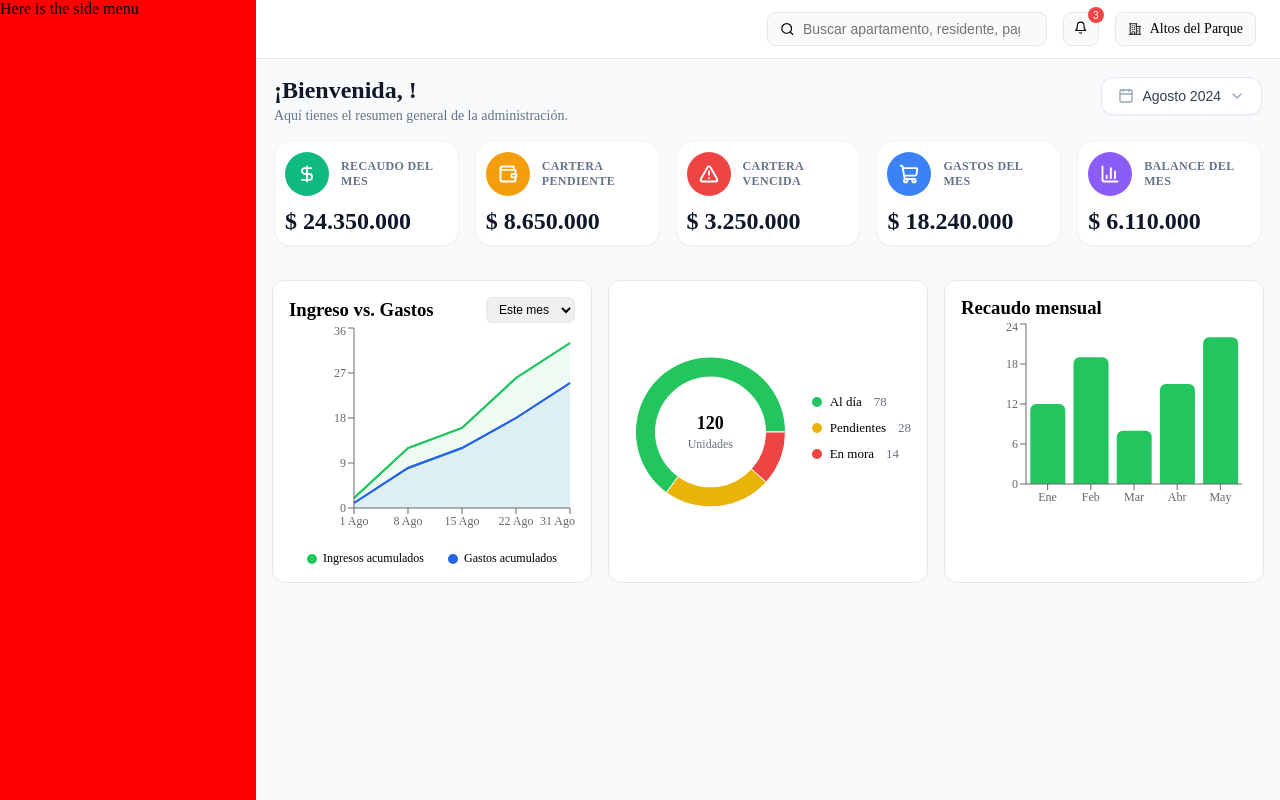
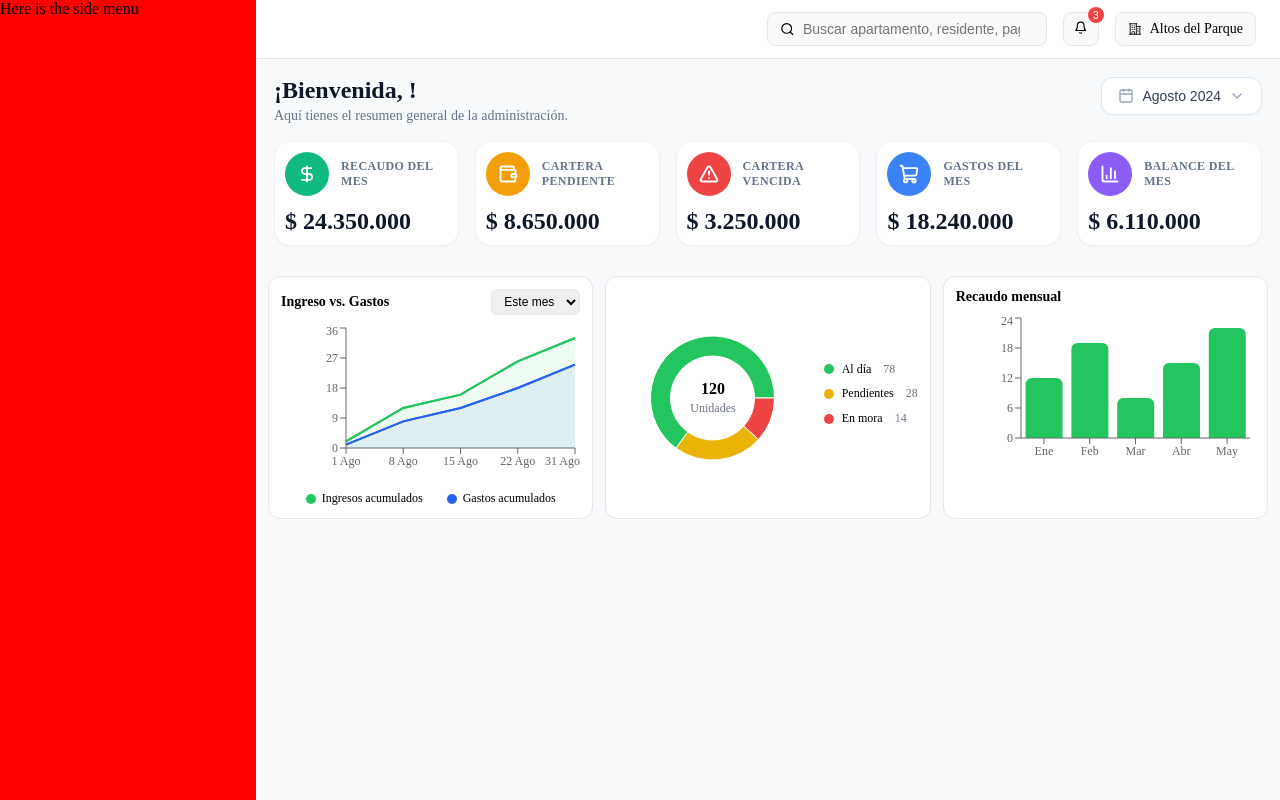
Before and after one commit to StartupName/admin-software, a React (Vite) app: page /dashboard in a window 1280 px wide. Built offline with nearby package versions, Linux system fonts and the light colour scheme.

Commit message:
fix(component-charts): reduce chart sizes to fit dashboard layout

```diff
--- a/src/modules/dashboard/components/ChartsComponent/ApartmentStatusDonut.jsx
+++ b/src/modules/dashboard/components/ChartsComponent/ApartmentStatusDonut.jsx
@@ -6,13 +6,13 @@ export default function ApartmentStatusDonut({ data, legendPosition = "right", s
   return (
     <div className={`chartCard donutWrapper legend-${legendPosition}`} style={style}>
       <div className="chartContainer">
-        <ResponsiveContainer width="100%" height={180}>
+        <ResponsiveContainer width="100%" height={140}>
           <PieChart>
             <Pie
               data={data}
               dataKey="value"
-              innerRadius={55}
-              outerRadius={75}
+              innerRadius={42}
+              outerRadius={62}
             >
               {data.map((entry, index) => (
                 <Cell key={index} fill={entry.color} />
--- a/src/modules/dashboard/components/ChartsComponent/ChartsComponent.css
+++ b/src/modules/dashboard/components/ChartsComponent/ChartsComponent.css
@@ -1,22 +1,32 @@
 .chartsGrid {
   display: grid;
   grid-template-columns: 1fr 1fr 1fr;
-  gap: 16px;
-  padding: 16px;
+  gap: 12px;
+  padding: 12px;
   width: 100%;
   max-width: 100%;
   box-sizing: border-box;
+  align-items: stretch;
 }
 
 .chartCard {
   background: #fff;
   border: 1px solid #e5e7eb;
   border-radius: 12px;
-  padding: 16px;
+  padding: 12px;
   min-width: 0;
   overflow: hidden;
   width: 100%;
   box-sizing: border-box;
+  display: flex;
+  flex-direction: column;
+  height: 100%;
+}
+
+.chartCard h3 {
+  font-size: 14px;
+  font-weight: 600;
+  margin: 0 0 8px 0;
 }
 
 .chartHeader {
@@ -24,6 +34,13 @@
   justify-content: space-between;
   align-items: center;
   gap: 8px;
+  margin-bottom: 8px;
+}
+
+.chartHeader h3 {
+  font-size: 14px;
+  font-weight: 600;
+  margin: 0;
 }
 
 .chartHeader select {
@@ -49,7 +66,7 @@
 
 .centerLabel span {
   display: block;
-  font-size: 18px;
+  font-size: 16px;
   font-weight: 700;
 }
 
@@ -121,7 +138,8 @@
 .pieLegend {
   list-style: none;
   padding: 0;
-  font-size: 13px;
+  margin: 0;
+  font-size: 12px;
 }
 
 .pieLegend li {
--- a/src/modules/dashboard/components/ChartsComponent/IncomeChart.jsx
+++ b/src/modules/dashboard/components/ChartsComponent/IncomeChart.jsx
@@ -11,7 +11,7 @@ export default function IncomeChart({ data, style }) {
         </select>
       </div>
 
-      <ResponsiveContainer width="100%" height={220}>
+      <ResponsiveContainer width="100%" height={160}>
         <ComposedChart data={data}>
           <XAxis dataKey="name" tick={{ fontSize: 12 }} />
           <YAxis tick={{ fontSize: 12 }} />
--- a/src/modules/dashboard/components/ChartsComponent/ThirdChart.jsx
+++ b/src/modules/dashboard/components/ChartsComponent/ThirdChart.jsx
@@ -6,7 +6,7 @@ export default function ThirdChart({ data, style }) {
     <div className="chartCard" style={style}>
       <h3>Recaudo mensual</h3>
 
-      <ResponsiveContainer width="100%" height={200}>
+      <ResponsiveContainer width="100%" height={160}>
         <BarChart data={data}>
           <XAxis dataKey="name" tick={{ fontSize: 12 }} />
           <YAxis tick={{ fontSize: 12 }} />
```
